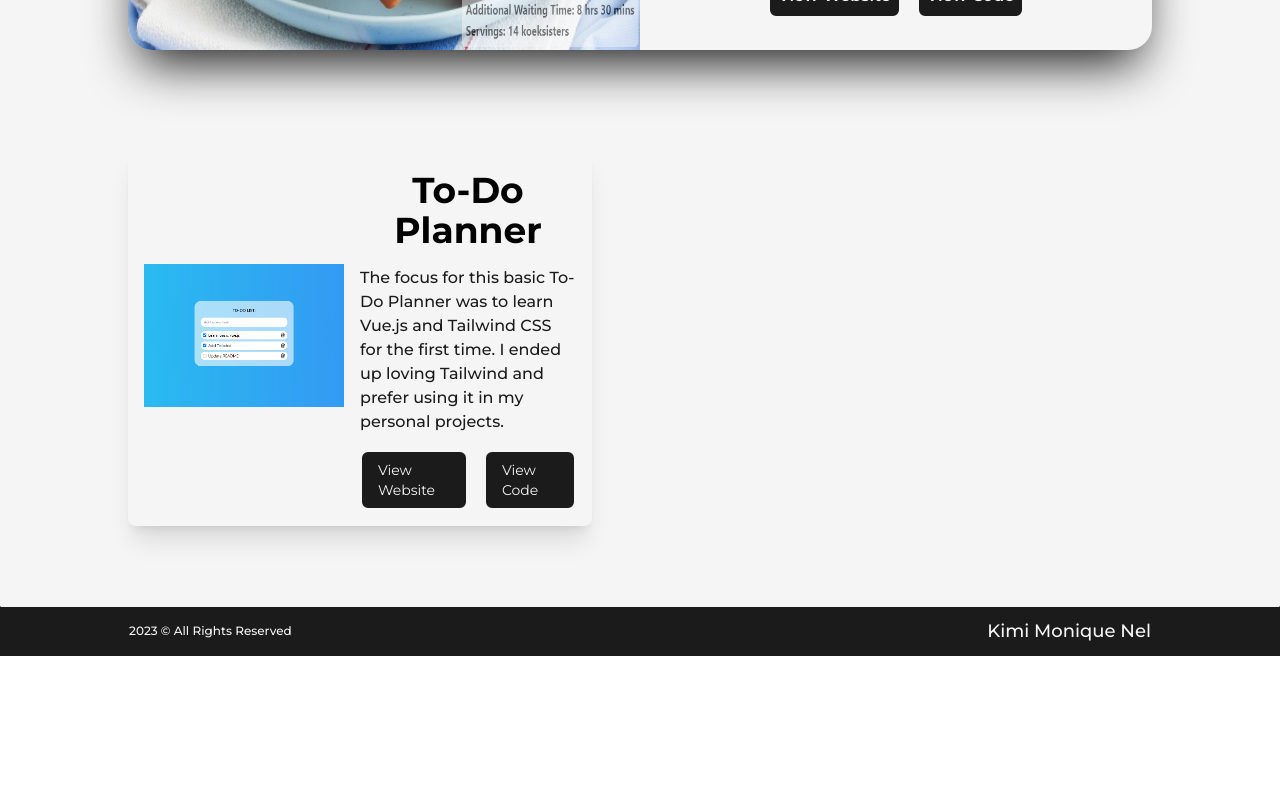
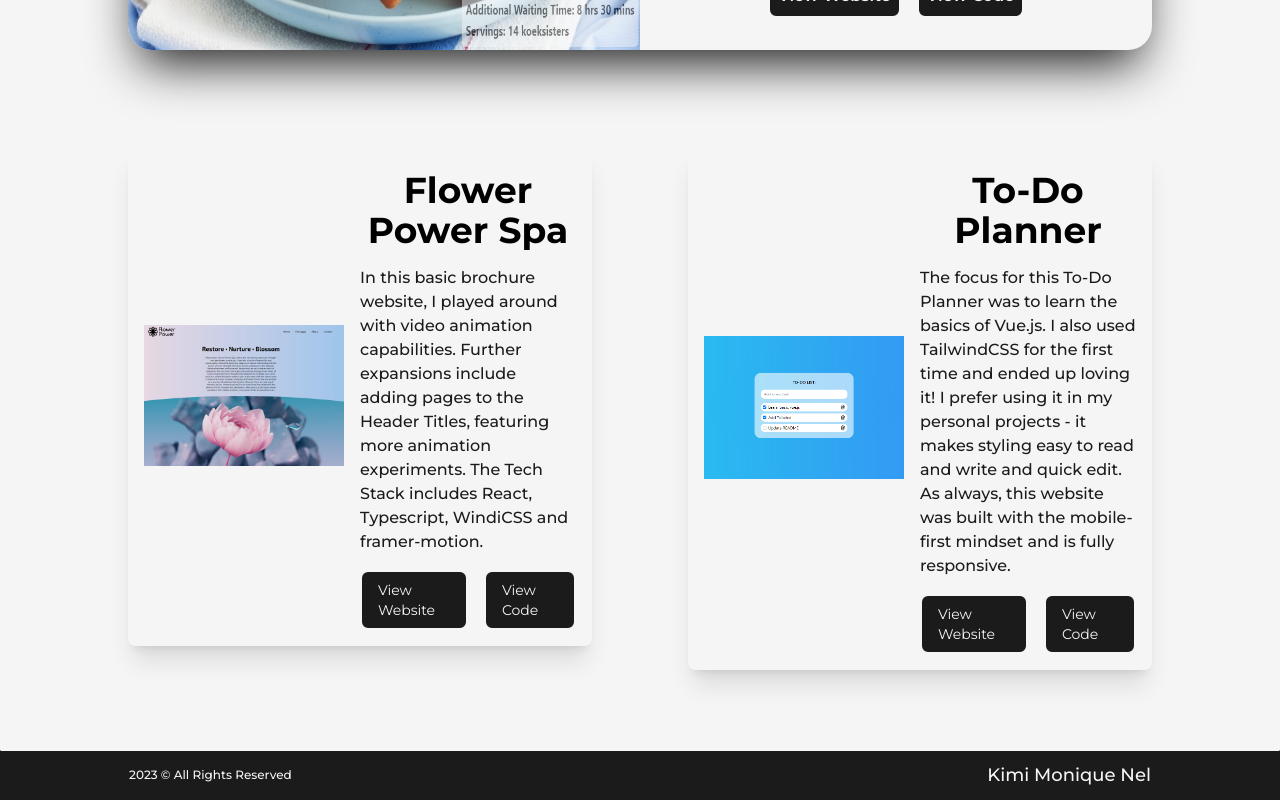
Before and after one commit to kiminel/portfolio, a Next.js app: page /projects in a window 1280 px wide. Shown: the part 701-1501 px from the top of the page. Before the commit the page ends 1357 px from the top, so only its background shows below. Built offline with nearby package versions, Linux system fonts and the light colour scheme.

Commit message:
feat: Add Flower Power Spa project to portfolio

```diff
--- a/src/pages/projects.js
+++ b/src/pages/projects.js
@@ -4,6 +4,7 @@ import { Layout } from "@/components/layout/Layout";
 import { AnimatedText } from "@/components/elements/AnimatedText";
 import FeaturedProject from "@/components/FeaturedProject";
 import saFoodBlogCoverImage from "../images/SA-Food-Blog.png";
+import flowerPowerSpaCoverImage from "../images/Flower-Power-Spa.png";
 import toDoPlannerCoverImage from "../images/To-Do-Planner.png";
 import Project from "@/components/Project";
 
@@ -37,10 +38,21 @@ const Projects = () => {
             </div>
             <div className="col-span-2 xl:col-span-1">
               <Project
+                image={flowerPowerSpaCoverImage}
+                title={"Flower Power Spa"}
+                summary={
+                  "In this basic brochure website, I played around with video animation capabilities. Further expansions include adding pages to the Header Titles, featuring more animation experiments. The Tech Stack includes React, Typescript, WindiCSS and framer-motion."
+                }
+                hostedLink={"https://flower-power-spa.netlify.app/"}
+                githubLink={"https://github.com/kiminel/flower-power"}
+              />
+            </div>
+            <div className="col-span-2 xl:col-span-1">
+              <Project
                 image={toDoPlannerCoverImage}
                 title={"To-Do Planner"}
                 summary={
-                  "The focus for this basic To-Do Planner was to learn Vue.js and Tailwind CSS for the first time. I ended up loving Tailwind and prefer using it in my personal projects."
+                  "The focus for this To-Do Planner was to learn the basics of Vue.js. I also used TailwindCSS for the first time and ended up loving it! I prefer using it in my personal projects - it makes styling easy to read and write and quick edit. As always, this website was built with the mobile-first mindset and is fully responsive."
                 }
                 hostedLink={"https://to-do-planner.vercel.app/"}
                 githubLink={"https://github.com/kiminel/ToDo-Planner"}
```
Also changed, not shown: src/images/Flower-Power-Spa.PNG (added), 1 other file (tests, documents, lock files or other folders).
